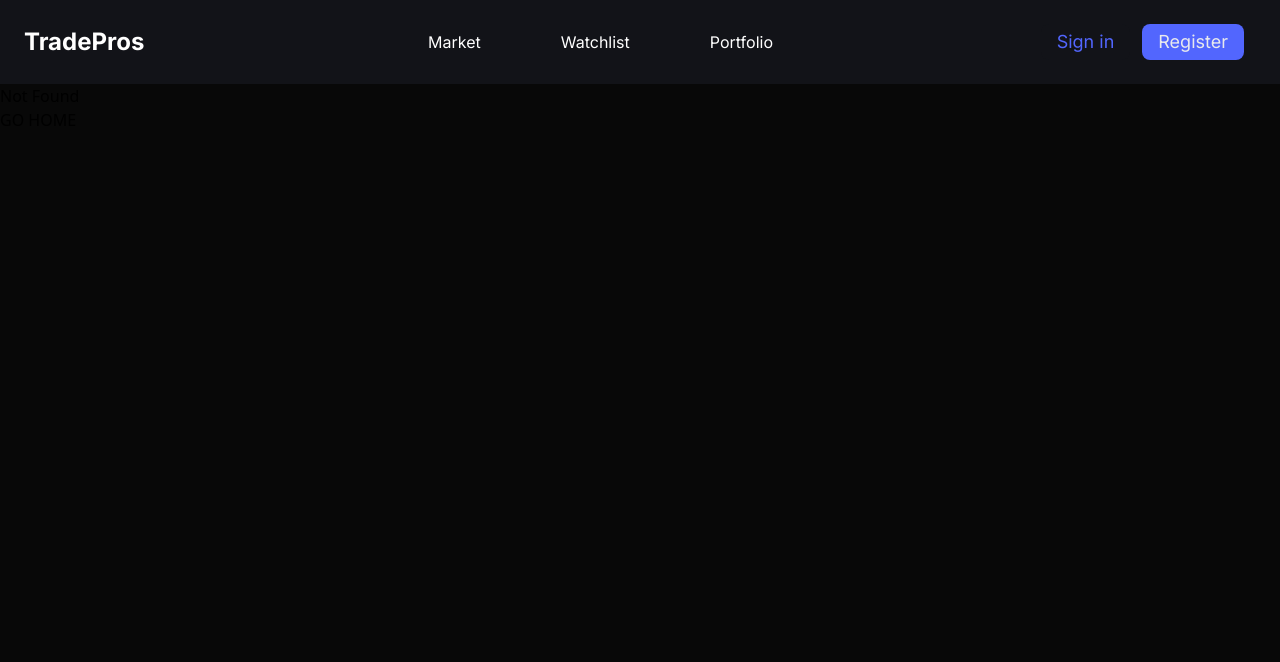
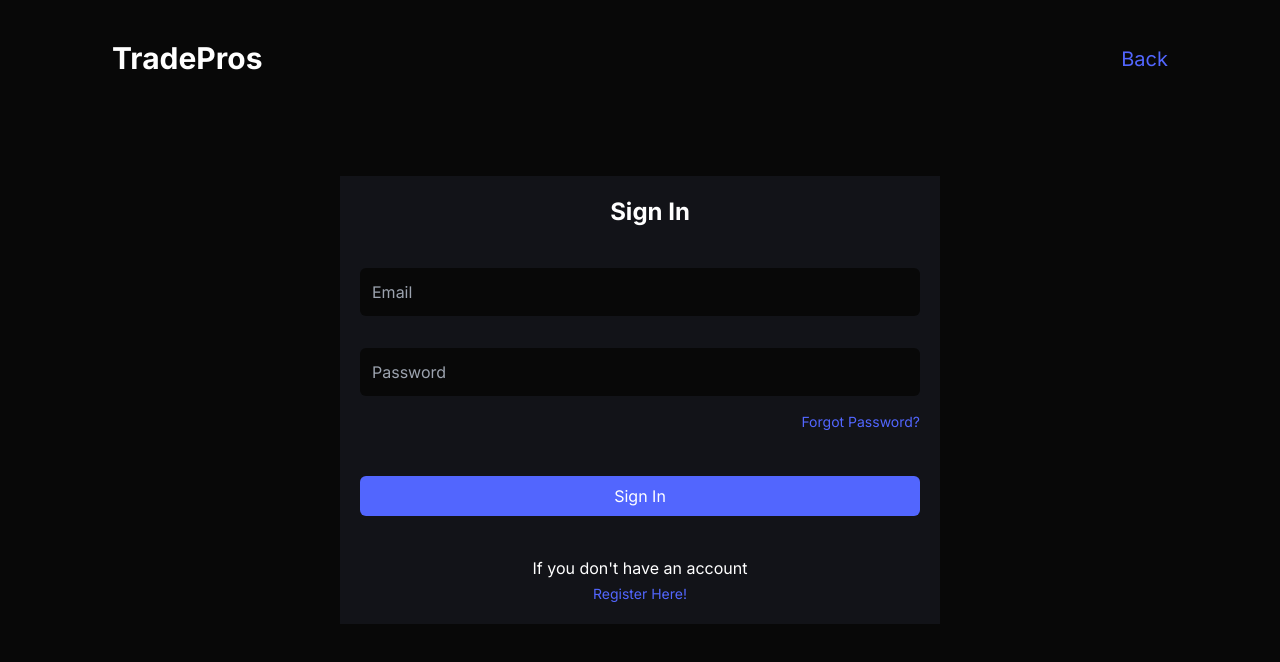
Before and after one commit to KushTurner/tradepros, a React (Vite) app in the folder frontend/: page /signin in a window 1280 px wide. Before the commit this address had no page. Shown: the top 662 px of the page. Built offline with nearby package versions, Linux system fonts and the light colour scheme.

Commit message:
Added basic sign in page

```diff
--- a/frontend/src/App.tsx
+++ b/frontend/src/App.tsx
@@ -1,20 +1,26 @@
-import { BrowserRouter, Route, Routes } from 'react-router-dom';
+import { BrowserRouter, Route, Routes, useLocation } from 'react-router-dom';
 import NavBar from './components/NavBar';
 import Home from './pages/Home';
 import NotFound from './pages/NotFound';
 import Market from './pages/Market';
 import Portfolio from './pages/Portfolio';
 import Watchlist from './pages/Watchlist';
+import SignIn from './pages/SignIn';
 
 function App() {
+  const location = useLocation();
+  const hideRoutes = ['/signin', '/register'];
+
+  const shouldHideRoutes = hideRoutes.includes(location.pathname);
   return (
     <>
-      <NavBar />
+      {!shouldHideRoutes && <NavBar />}
       <Routes>
         <Route path="/" element={<Home />} />
         <Route path="/market" element={<Market />} />
         <Route path="/portfolio" element={<Portfolio />} />
         <Route path="/watchlist" element={<Watchlist />} />
+        <Route path="/signin" element={<SignIn />} />
         <Route path="*" element={<NotFound />} />
       </Routes>
     </>
--- a/frontend/src/components/NavBar.tsx
+++ b/frontend/src/components/NavBar.tsx
@@ -58,9 +58,9 @@ function NavBar() {
         </div>
         <div className="mt-8 flex justify-evenly mx-2 mr-6">
           <li className="navbar-item mr-2 w-full md:ml-0 md:mr-3 p-1 md:mb-0 rounded-lg bg-[#E8E9ED] md:bg-[#121318] text-center text-lg font-bold md:px-4">
-            <button type="button" className="text-[#5266FE] md:font-normal">
-              Sign in
-            </button>
+            <Link className="text-[#5266FE] md:font-normal" to="/signin">
+              Sign In
+            </Link>
           </li>
           <li className="navbar-item ml-2 w-full md:ml-0 md:mr-3 p-1 rounded-lg bg-[#5266FE] text-center text-lg font-bold md:px-4">
             <button type="button" className="text-[#E8E9ED] md:font-normal">
--- /dev/null
+++ b/frontend/src/pages/SignIn.tsx
@@ -0,0 +1,56 @@
+import { Link } from 'react-router-dom';
+
+function SignIn() {
+  return (
+    <>
+      <ul className="text-white font-display">
+        <li className="absolute top-10 left-10 text-2xl select-none md:text-3xl md:left-28 font-bold ">
+          TradePros
+        </li>
+        <li className="absolute right-10 top-[43px] text-lg text-[#5266FE] md:text-xl md:right-28 md:top-[45px]">
+          <Link to="/">Back</Link>
+        </li>
+      </ul>
+      <div className="flex items-center justify-center h-screen">
+        <div className="font-display text-white w-full md:w-3/4 lg:w-6/12">
+          <form className="flex flex-col bg-[#121318] mx-5 rounded-xl lg:rounded-none">
+            <h2 className="my-5 mb-10 ml-5 font-bold text-lg text-center select-none md:text-2xl">
+              Sign In
+            </h2>
+            <div className="flex flex-col gap-3 px-5 md:gap-8">
+              <input
+                type="email"
+                placeholder="Email"
+                className="bg-[#080808] rounded-md text-white caret-[#5266FE] focus:outline-none focus:border focus:border-[#5266FE] pl-2 py-2 md:py-3 md:pl-3"
+              />
+              <input
+                type="password"
+                placeholder="Password"
+                className="bg-[#080808] rounded-md text-white caret-[#5266FE] focus:outline-none focus:border focus:border-[#5266FE] pl-2 py-2 md:py-3 md:pl-3"
+              />
+            </div>
+            <div className="flex justify-end mr-5 text-sm text-[#5266FE] my-4">
+              <button type="button">Forgot Password?</button>
+            </div>
+            <button
+              type="submit"
+              className="bg-[#5266FE] rounded-md px-10 py-2 mx-5 mb-5 lg:mt-7"
+            >
+              Sign In
+            </button>
+            <div className="mb-5 lg:my-5">
+              <div className="flex justify-center mb-1">
+                <p>If you don&apos;t have an account</p>
+              </div>
+              <div className="flex justify-center text-sm text-[#5266FE]">
+                <button type="button">Register Here!</button>
+              </div>
+            </div>
+          </form>
+        </div>
+      </div>
+    </>
+  );
+}
+
+export default SignIn;
```
